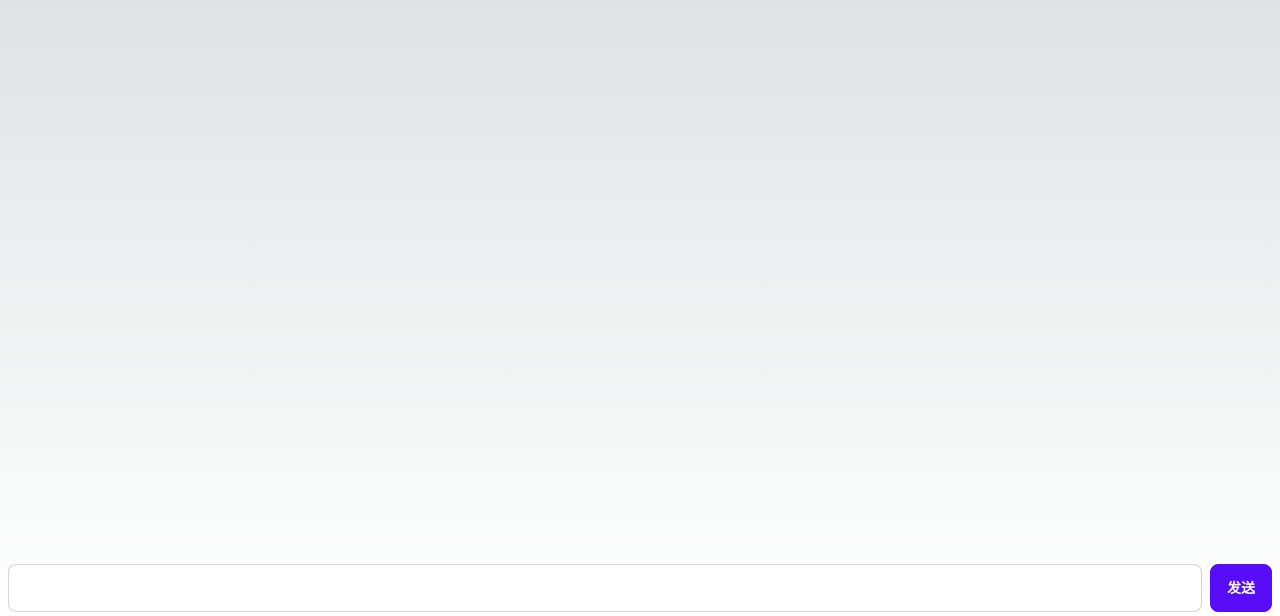
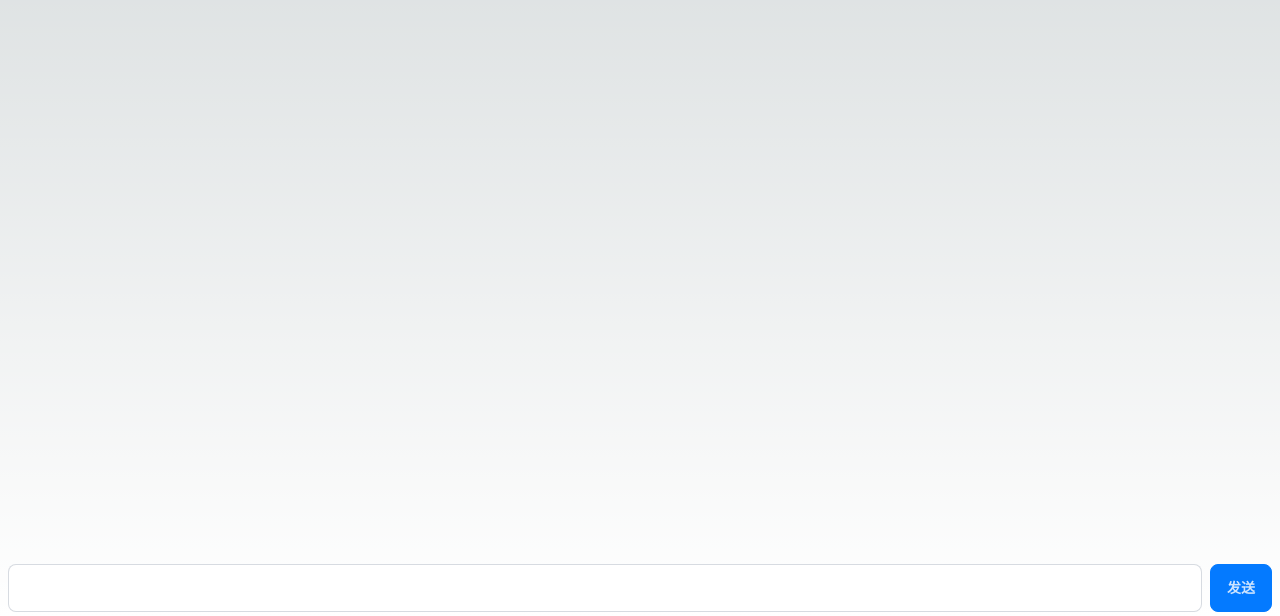
Before and after one commit to oboard/oboard_cloud_storage, a Next.js app: page /chat in a window 1280 px wide. Shown: the part 184-800 px from the top of the page. Built offline with nearby package versions, Linux system fonts and the light colour scheme.

Commit message:
更换主题

```diff
--- a/pages/_document.js
+++ b/pages/_document.js
@@ -2,7 +2,8 @@ import { Html, Head, Main, NextScript } from 'next/document'
 
 export default function Document() {
   return (
-    <Html lang="en">
+    // winter主题
+    <Html lang="en" data-theme="winter">
       <Head />
       <body>
         <Main />
--- a/pages/chat.jsx
+++ b/pages/chat.jsx
@@ -205,8 +205,8 @@ export default function Chat() {
                     className={
                       "rounded-md px-2 py-1" +
                       (item.userId === userId
-                        ? " bg-blue-600 text-white"
-                        : " bg-gray-200 text-gray-700")
+                        ? " bg-primary text-primary-content"
+                        : " bg-base-200 text-base-content")
                     }
                   >
                     {item.content}
--- a/tailwind.config.js
+++ b/tailwind.config.js
@@ -15,4 +15,8 @@ module.exports = {
     },
   },
   plugins: [require("daisyui")],
+  // winter主题
+  daisyui: {
+    themes: ["winter"],
+  },
 }
```
